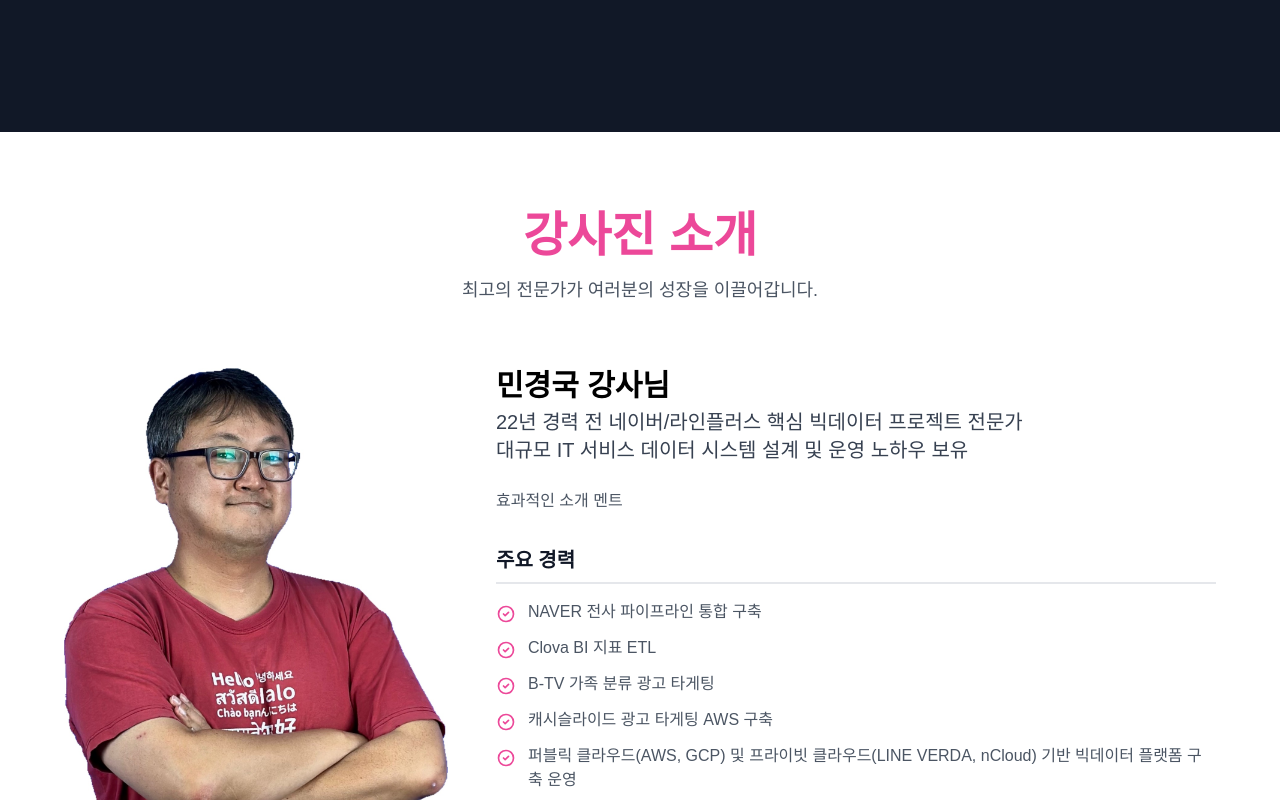
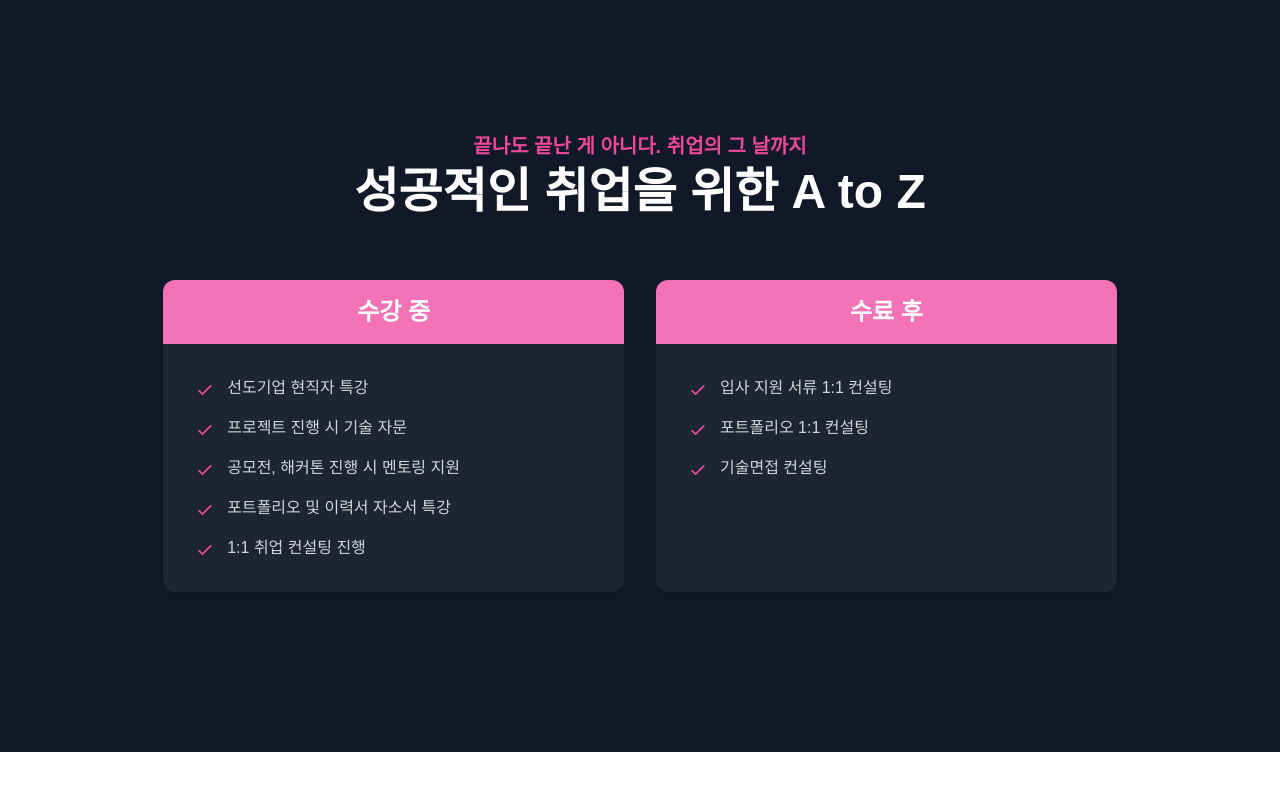
Before and after one commit to diginori-addmore/iGrowth_LG_homepage, a Next.js app in the folder igrowth_9/: page / in a window 1280 px wide. Shown: the part 3480-4280 px from the top of the page. Built offline with nearby package versions, Linux system fonts and the light colour scheme.

Commit message:
취업지원 추가

```diff
--- /dev/null
+++ b/igrowth_9/src/app/components/job.tsx
@@ -0,0 +1,63 @@
+"use client";
+
+import React from 'react';
+
+// 박스에 들어갈 데이터
+const supportData = [
+    {
+        title: "수강 중",
+        details: [
+            "선도기업 현직자 특강",
+            "프로젝트 진행 시 기술 자문",
+            "공모전, 해커톤 진행 시 멘토링 지원",
+            "포트폴리오 및 이력서 자소서 특강",
+            "1:1 취업 컨설팅 진행"
+        ],
+    },
+    {
+        title: "수료 후",
+        details: [
+            "입사 지원 서류 1:1 컨설팅",
+            "포트폴리오 1:1 컨설팅",
+            "기술면접 컨설팅"
+        ],
+    },
+];
+
+// 아이콘 컴포넌트는 더 이상 사용되지 않으므로 삭제합니다.
+
+export default function Job() {
+    return (
+        <section className="bg-gray-900 text-white pb-40 px-6">
+            <div className="container mx-auto max-w-6xl">
+                <div className="text-center mb-16">
+                    <h3 className="text-xl font-bold text-pink-500 mb-2">끝나도 끝난 게 아니다. 취업의 그 날까지</h3>
+                    <h2 className="text-4xl md:text-5xl font-bold text-white">성공적인 취업을 위한 A to Z</h2>
+                </div>
+
+                <div className="flex flex-col md:flex-row justify-center gap-8">
+                    {supportData.map((item, index) => (
+                        <div key={index} className="w-full md:w-2/5 flex flex-col rounded-xl overflow-hidden shadow-lg">
+                            {/* 상단: 제목 부분 (아이콘 제거 및 스타일 수정) */}
+                            <div className="bg-pink-400 p-4">
+                                <h4 className="text-2xl font-bold text-center">{item.title}</h4>
+                            </div>
+
+                            {/* 하단: 내용 부분 (반투명) */}
+                            <div className="bg-white/5 p-8 h-full">
+                                <ul className="space-y-4">
+                                    {item.details.map((detail, i) => (
+                                        <li key={i} className="flex items-start text-gray-300">
+                                            <svg className="w-5 h-5 text-pink-500 mr-3 mt-1 flex-shrink-0" fill="none" stroke="currentColor" viewBox="0 0 24 24" xmlns="http://www.w3.org/2000/svg"><path strokeLinecap="round" strokeLinejoin="round" strokeWidth="2" d="M5 13l4 4L19 7"></path></svg>
+                                            <span>{detail}</span>
+                                        </li>
+                                    ))}
+                                </ul>
+                            </div>
+                        </div>
+                    ))}
+                </div>
+            </div>
+        </section>
+    );
+}
--- a/igrowth_9/src/app/page.tsx
+++ b/igrowth_9/src/app/page.tsx
@@ -7,6 +7,7 @@ import Teacher from "./components/Teacher";
 // import Testimonials from "./components/Testimonials";
 // import FAQ from "./components/FAQ";
 import Footer from "./components/Footer";
+import Job from "./components/job";
 
 export default function Page() {
     return (
@@ -16,6 +17,7 @@ export default function Page() {
             <Features />
             <Labtop />
             <Curriculum />
+            <Job />
             <Teacher />
             {/*
             <Testimonials />
```
